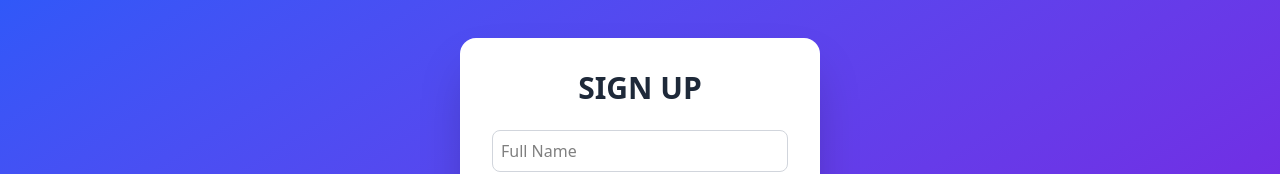
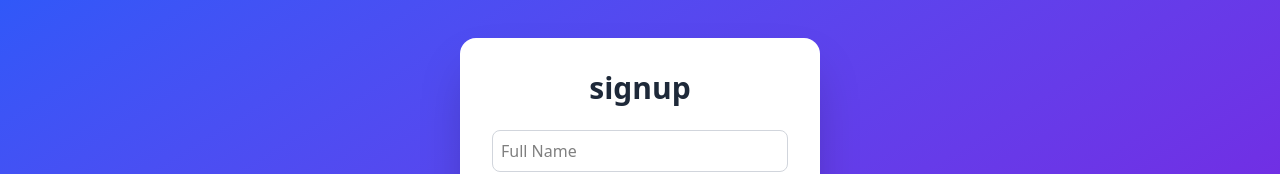
Before and after one commit to rethish2006sm/Signinup, a React app in the folder frontend/: page /signup in a window 1280 px wide. Shown: the part 152-326 px from the top of the page. Built offline with nearby package versions, Linux system fonts and the light colour scheme; the HTML template or start-up script is replaced by a standard one.

Commit message:
Change header text from 'SIGN UP' to 'signup'

```diff
--- a/frontend/src/components/Signup.jsx
+++ b/frontend/src/components/Signup.jsx
@@ -44,7 +44,7 @@ const Signup = () => {
       >
 
         <h1 className="text-3xl font-bold text-center mb-6 text-gray-800">
-          SIGN UP
+          signup
         </h1>
 
         <input
```
